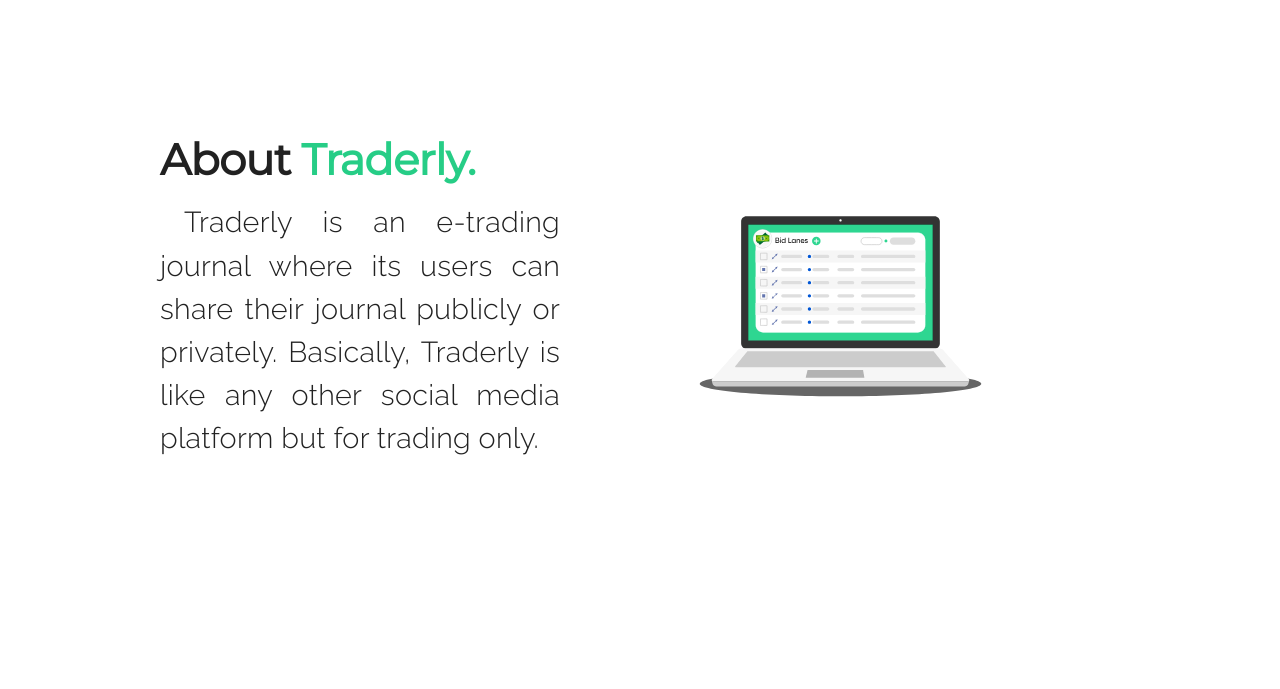
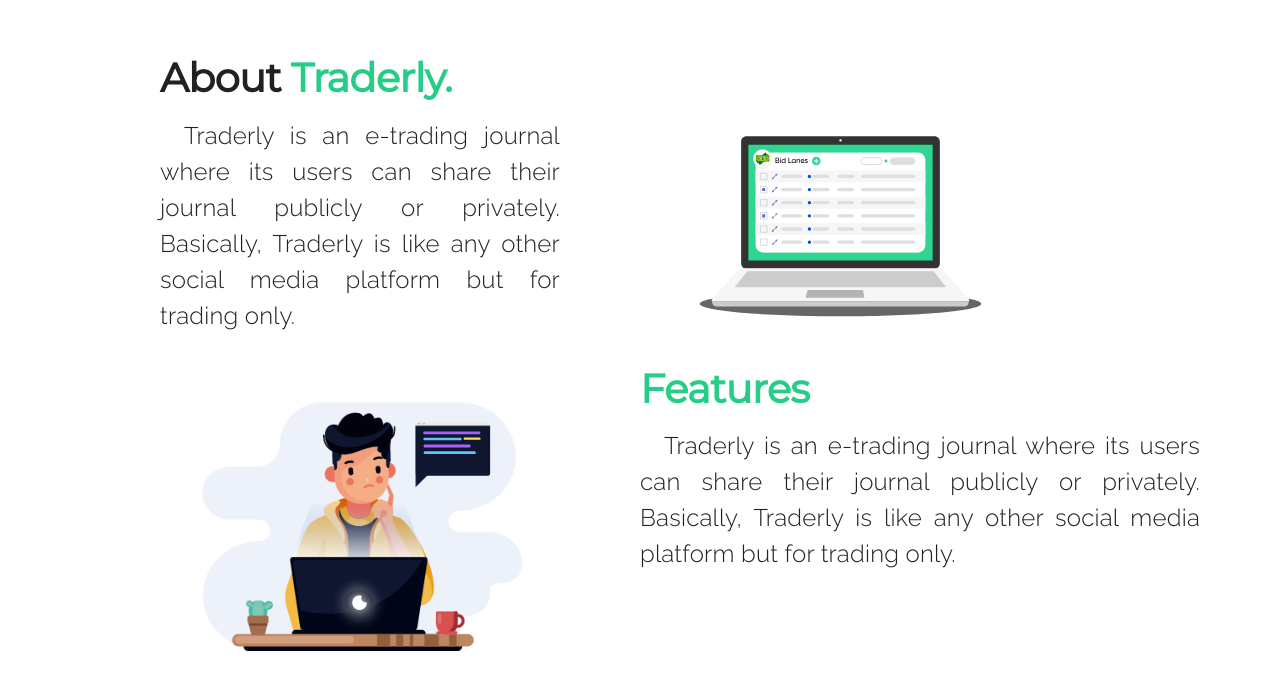
Before and after one commit to VncntDzn/traderie, a Next.js app: page / in a window 1280 px wide. Shown: the part 1089-1778 px from the top of the page. Built offline with nearby package versions, Linux system fonts and the light colour scheme.

Commit message:
added services

```diff
--- a/src/pages/home/About.jsx
+++ b/src/pages/home/About.jsx
@@ -1,4 +1,4 @@
-import { Grid, Typography, makeStyles, Button } from '@material-ui/core';
+import { Grid, Typography, makeStyles, Box } from '@material-ui/core';
 import ExcelCloud from 'lottie/ExcelCloud';
 import Lottie from 'react-lottie';
 
@@ -14,7 +14,8 @@
 const useStyles = makeStyles((theme) => ({
   container: {
     backgroundColor: 'white',
-    padding: '20vh 2rem',
+    padding: '0 2rem',
+    paddingTop: '20vh',
 
     [theme.breakpoints.up('md')]: {
       padding: '20rem 5rem',
@@ -22,20 +23,20 @@
       flexDirection: 'row',
     },
     [theme.breakpoints.up('lg')]: {
-      padding: '40rem 10rem',
+      padding: '35rem 10rem 0 10rem',
     },
   },
   titleContainer: {
     fontWeight: 700,
     fontFamily: theme.typography.h1.fontFamily,
-    fontSize: 'clamp(1.7rem, 5vw, 2.7rem)',
+    fontSize: 'clamp(1.7rem, 5vw, 2.5rem)',
     marginBottom: '1rem',
     width: 'fit-content',
     height: 'fit-content',
   },
   aboutUs: {
     fontFamily: theme.typography.subtitle1.fontFamily,
-    fontSize: 'clamp(1.1rem, 5vw, 1.8rem)',
+    fontSize: 'clamp(1.1rem, 5vw, 1.5rem)',
     textIndent: '1.5rem',
     textAlign: 'justify',
     textJustify: 'inter-word',
@@ -47,6 +48,7 @@
   return (
     <Grid className={styles.container}>
       <Grid container item md={5}>
+        <Box>
           <Typography className={styles.titleContainer} variant='h1'>
             About{' '}
             <span color='primary' style={{ color: '#26CD86' }}>
@@ -58,6 +60,7 @@
             journal publicly or privately. Basically, Traderly is like any other
             social media platform but for trading only.
           </Typography>
+        </Box>
       </Grid>
       <Grid style={{ height: 'fit-content' }} container item md={7}>
         <Lottie options={defaultOptions} height='100%' width='60%' />
--- a/src/pages/home/Services.jsx
+++ b/src/pages/home/Services.jsx
@@ -0,0 +1,69 @@
+import { Grid, Typography, makeStyles, Box } from '@material-ui/core';
+import Developer from 'lottie/Developer';
+
+import Lottie from 'react-lottie';
+const defaultOptions = {
+  loop: true,
+  autoplay: true,
+  animationData: Developer,
+  rendererSettings: {
+    preserveAspectRatio: 'xMidYMid slice',
+  },
+};
+const useStyles = makeStyles((theme) => ({
+  container: {
+    backgroundColor: 'white',
+    padding: '0 2rem',
+    display: 'flex',
+    flexDirection: 'column-reverse',
+    [theme.breakpoints.up('md')]: {
+      padding: '2rem 5rem',
+      flexDirection: 'row',
+    },
+  },
+  titleContainer: {
+    fontWeight: 700,
+    fontFamily: theme.typography.h1.fontFamily,
+    fontSize: 'clamp(1.7rem, 5vw, 2.5rem)',
+    marginBottom: '1rem',
+    width: 'fit-content',
+    height: 'fit-content',
+  },
+  aboutUs: {
+    fontFamily: theme.typography.subtitle1.fontFamily,
+    fontSize: 'clamp(1.1rem, 5vw, 1.5rem)',
+    textIndent: '1.5rem',
+    textAlign: 'justify',
+    textJustify: 'inter-word',
+  },
+}));
+const Services = () => {
+  const styles = useStyles();
+  return (
+    <Grid className={styles.container}>
+      <Grid style={{ height: 'fit-content' }} container item md={6}>
+        <Lottie options={defaultOptions} height='100%' width='60%' />
+      </Grid>
+      <Grid container item md={6}>
+        <Box>
+          <Typography
+            color='primary'
+            className={styles.titleContainer}
+            variant='h1'
+          >
+            Features
+          </Typography>
+          <Typography className={styles.aboutUs}>
+            Traderly is an e-trading journal where its users can share their
+            journal publicly or privately. Basically, Traderly is like any other
+            social media platform but for trading only.
+          </Typography>
+        </Box>
+      </Grid>
+    </Grid>
+  );
+};
+
+Services.propTypes = {};
+
+export default Services;
--- a/src/pages/index.js
+++ b/src/pages/index.js
@@ -1,8 +1,10 @@
 import { Navbar } from 'layouts';
 import { makeStyles } from '@material-ui/core';
+
 import LandingPage from 'pages/home/LandingPage';
 import About from 'pages/home/About'
 import Waves from 'pages/home/svg/waves.svg'
+import Services from 'pages/home/Services'
 
 const useStyles = makeStyles((theme) => ({
   wavesContainer: {
@@ -21,6 +23,7 @@
         <LandingPage />
         <img className={styles.wavesContainer} alt="waves" src={Waves} />
         <About />
+        <Services />
       </main>
 
     </>
```
Lines whose indentation alone changed are shown as unchanged.
